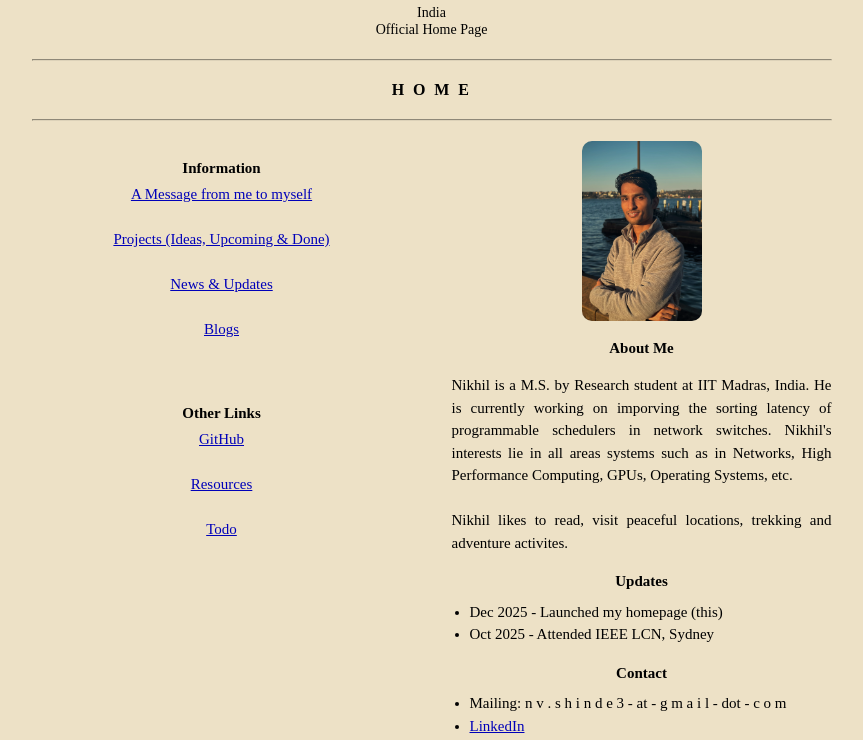
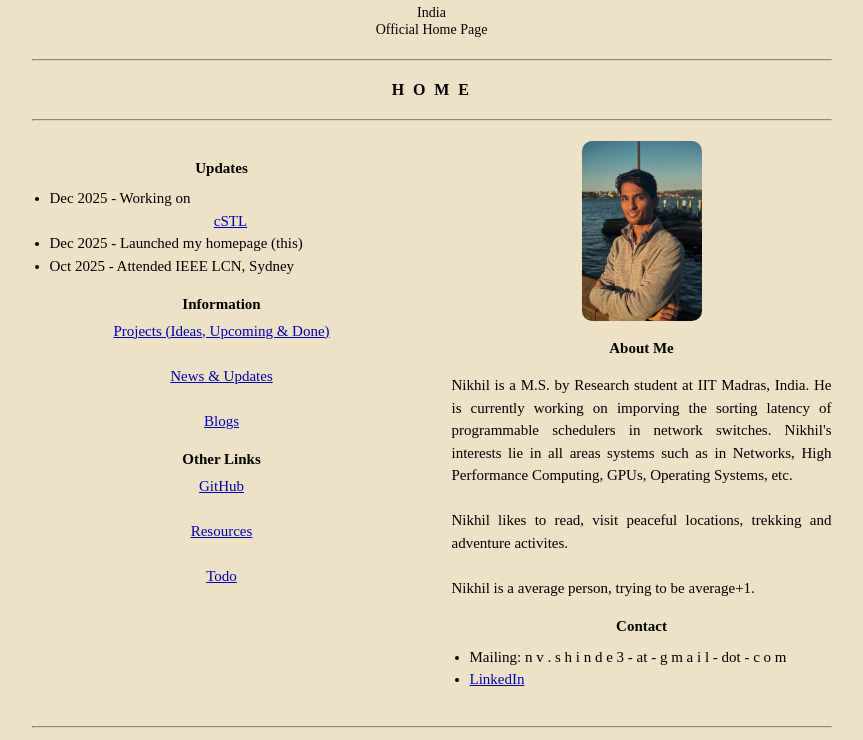
Before and after one commit to nvshinde/nvshinde.github.io, a plain HTML site: page index.html in a window 1280 px wide. Shown: the part 60-800 px from the top of the page, without its empty margins (201-1064 px from the left). Drawn offline with Linux system fonts and the light colour scheme.

Commit message:
Update cSTL

```diff
--- a/index.html
+++ b/index.html
@@ -23,17 +23,28 @@
         <div class="two-column">
             <!-- LEFT COLUMN -->
             <div class="left-col">
+                <div class="section-title">Updates</div>
+                <ul class="itemized">
+                    <li>Dec 2025 - Working on <a href="https://github.com/nvshinde/cSTL">cSTL</a></li>
+                    <li>Dec 2025 - Launched my homepage (this)</li>
+                    <li>Oct 2025 - Attended IEEE LCN, Sydney</li>
+                </ul>
+
+
                 <div class="section-title">Information</div>
-        <a href="src/msg.html">A Message from me to myself</a><br>
+                <div class="custom_link">
+                    <!-- <a href="src/msg.html">A Message from me to myself</a><br> -->
                     <a href="src/projects.html">Projects (Ideas, Upcoming & Done)</a><br>
                     <a href="src/updates.html">News & Updates</a><br>
-        <a href="src/blogs.html">Blogs</a><br>
-        <br>
+                    <a href="src/blogs.html">Blogs</a>
+                </div>
 
                 <div class="section-title">Other Links</div>
+                <div class="custom_link">
                     <a href="https://github.com/nvshinde">GitHub</a><br>
                     <a href="src/resources.html">Resources</a><br>
-        <a href="src/todo.html">Todo</a><br>
+                    <a href="src/todo.html">Todo</a>
+                </div>
             </div>
 
             <!-- RIGHT COLUMN -->
@@ -42,19 +53,18 @@
 
                 <div class="section-title">About Me</div>
                 <p>
-          Nikhil is a M.S. by Research student at IIT Madras, India. He is currently working on imporving the sorting
-          latency of programmable schedulers in network switches. Nikhil's interests lie in all areas systems such as in
+                    Nikhil is a M.S. by Research student at IIT Madras, India. He is currently working on imporving the
+                    sorting
+                    latency of programmable schedulers in network switches. Nikhil's interests lie in all areas systems
+                    such as in
                     Networks, High Performance Computing, GPUs, Operating Systems, etc.
 
                     <br><br>
                     Nikhil likes to read, visit peaceful locations, trekking and adventure activites.
+
+                    <br><br>
+                    Nikhil is a average person, trying to be average+1.
                 </p>
-
-        <div class="section-title">Updates</div>
-        <ul class="itemized">
-          <li>Dec 2025 - Launched my homepage (this)</li>
-          <li>Oct 2025 - Attended IEEE LCN, Sydney</li>
-        </ul>
 
                 <div class="section-title">Contact</div>
                 <ul class="itemized">
```
Also changed, not shown: src/projects.html (+2 -2 lines), src/resources.html (+7 -1 lines), src/updates.html (+4 -0 lines). Lines whose indentation alone changed are shown as unchanged.
